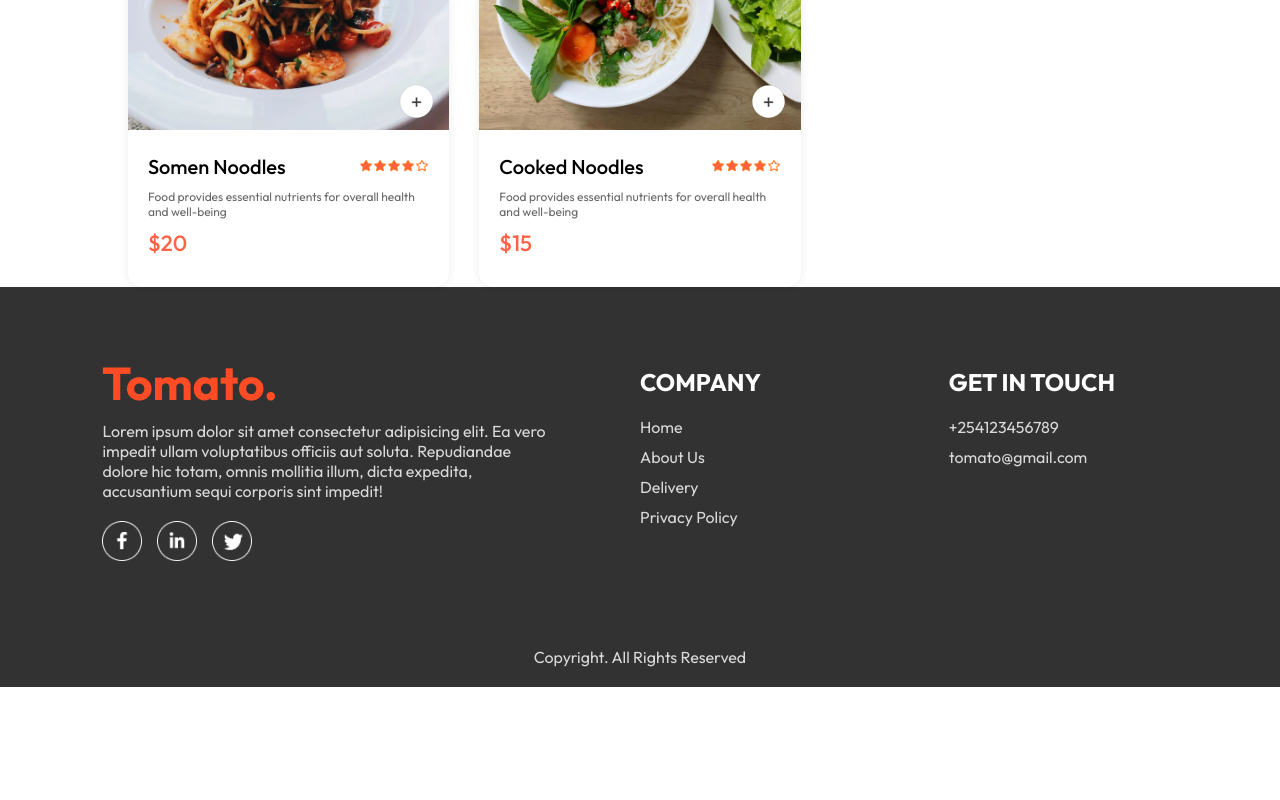
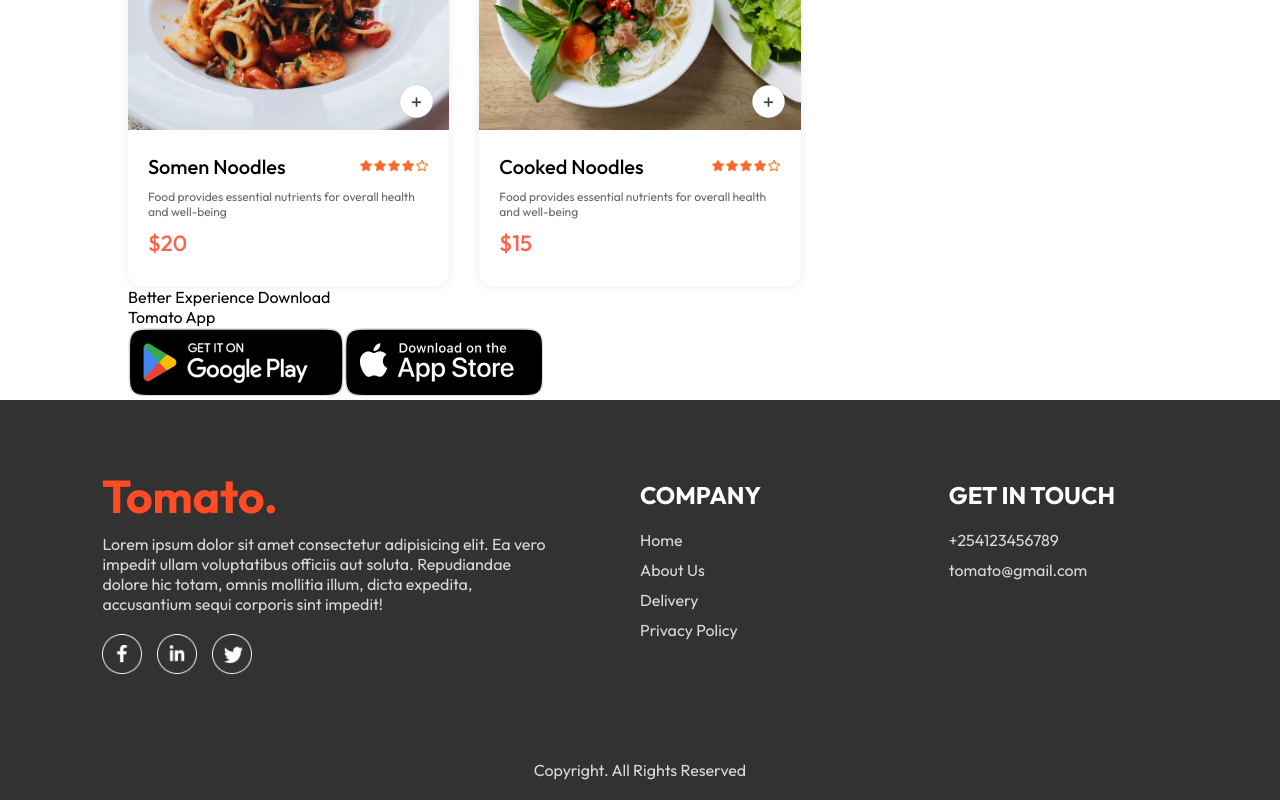
Before and after one commit to Debby-arch/food-delivery, a React (Vite) app: page / in a window 1280 px wide. Shown: the part 5716-6516 px from the top of the page. Before the commit the page ends 6403 px from the top, so only its background shows below. Built offline with nearby package versions, Linux system fonts and the light colour scheme.

Commit message:
app downoad feature

```diff
--- a/src/App.jsx
+++ b/src/App.jsx
@@ -4,8 +4,7 @@ import { Route, Routes } from 'react-router-dom';
 import Placeorder from './pages/placeorder/Placeorder';
 import Cart from './pages/cart/Cart';
 import Footer from './components/Footer/Footer';
-import Home from './pages/home/home';
-
+import Home from './pages/home/Home'
 
 const App = () => {
   return (
--- /dev/null
+++ b/src/components/AppDownload/AppDownload.jsx
@@ -0,0 +1,17 @@
+import React from 'react'
+import './AppDownload.css'
+import { assets } from '../../assets/assets'
+
+const AppDownload = () => {
+  return (
+    <div className='AppDownload' id='AppDownload'>
+      <p>Better Experience Download <br /> Tomato App</p>
+      <div className="app-download-platforms">
+        <img src={assets.play_store} alt=""/>
+        <img src={assets.app_store} alt=""/>
+      </div>
+    </div>
+  )
+}
+
+export default AppDownload
--- a/src/pages/home/home.jsx
+++ b/src/pages/home/home.jsx
@@ -3,6 +3,7 @@ import './Home.css'
 import Header from '../../components/header/Header'
 import ExploreMenu from '../../components/exploremenu/ExploreMenu'
 import FoodDisplay from '../../components/FoodDisplay/FoodDisplay'
+import AppDownload from '../../components/AppDownload/AppDownload'
 
 const Home = () => {
 
@@ -13,6 +14,7 @@ const Home = () => {
       <Header />
       <ExploreMenu category={category} setCategory={setCategory}/>
       <FoodDisplay category={category}/>
+      <AppDownload/>
     </div>
   )
 }
```
Also changed, not shown: src/components/AppDownload/AppDownload.css (added).
